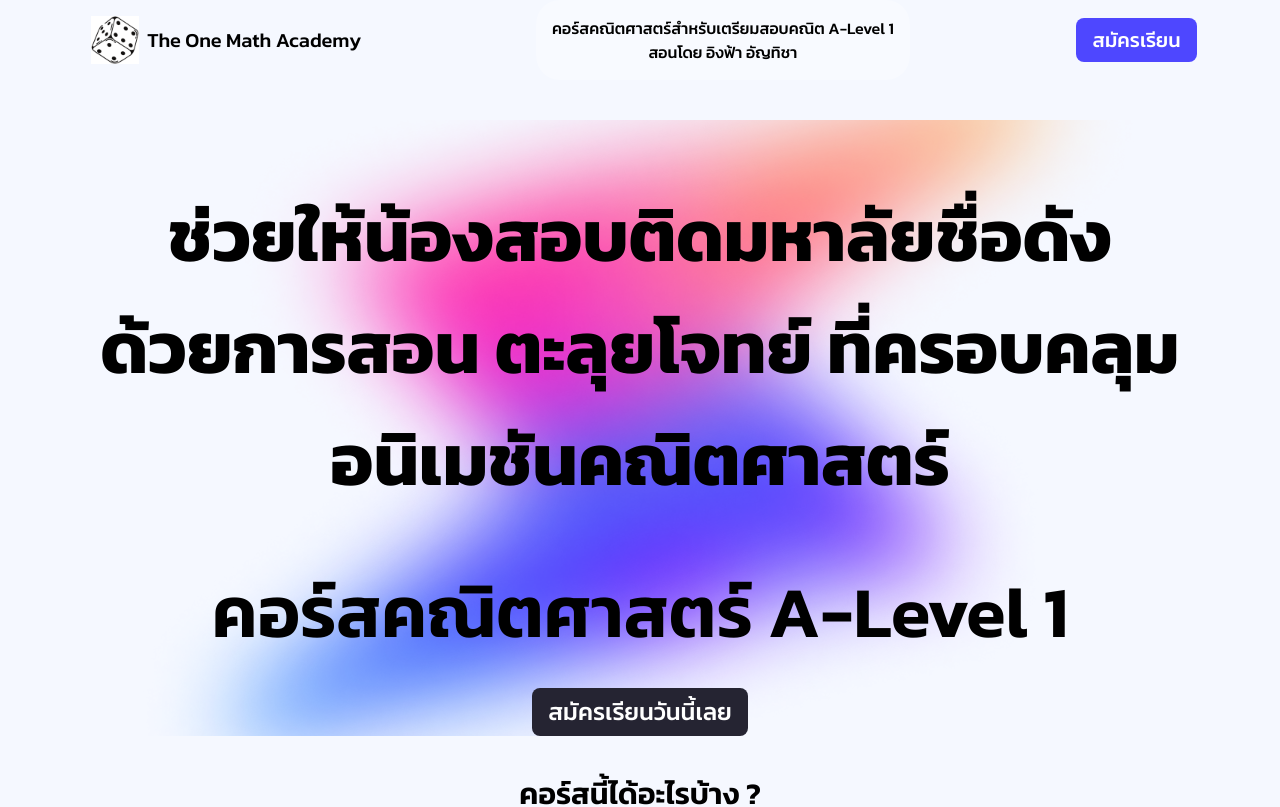
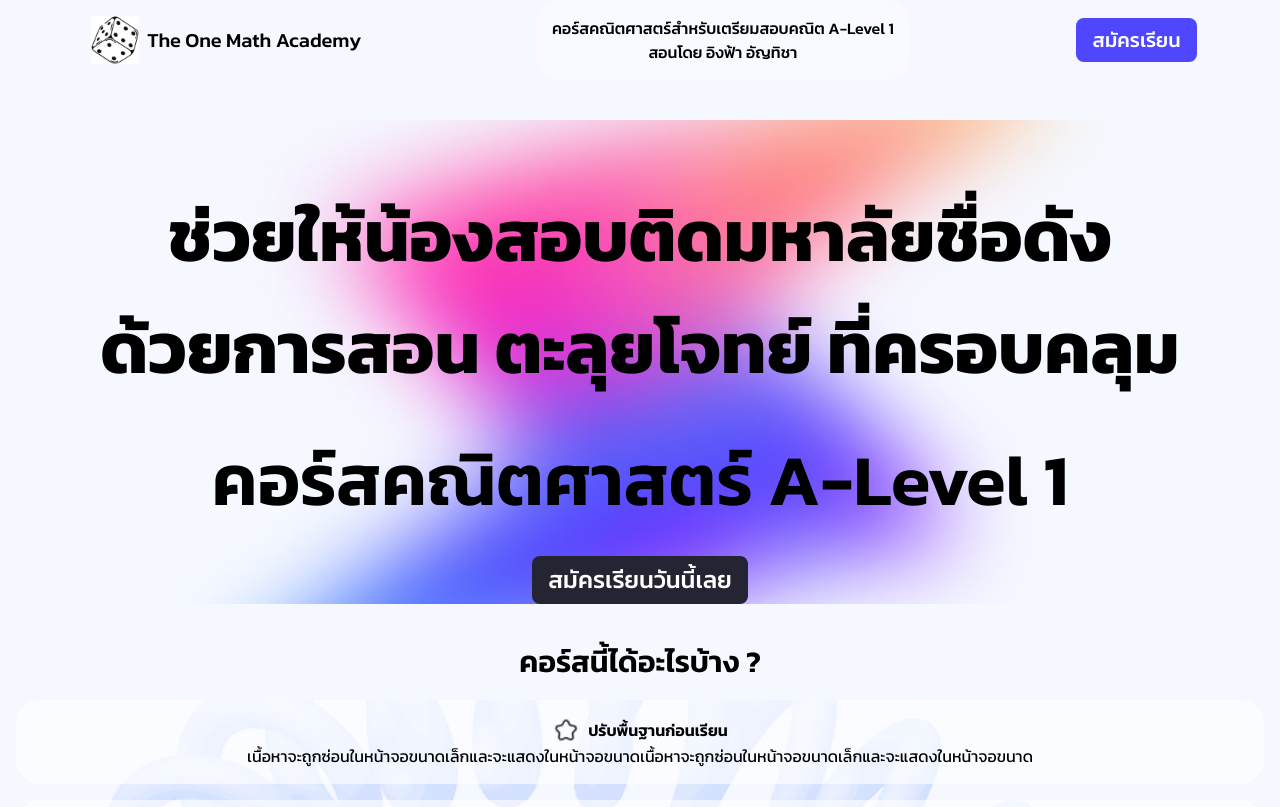
Before and after one commit to OX-TOPIS/the-one-math-landing, a React (Create React App) app: page / in a window 1280 px wide. Shown: the top 807 px of the page. Built offline with nearby package versions, Linux system fonts and the light colour scheme.

Commit message:
ขอความอธบายสงทเปลยนแปลง

```diff
--- a/src/App.js
+++ b/src/App.js
@@ -39,8 +39,8 @@ function App() {
             <div className="h-full flex flex-col justify-center items-center sm:m-10 relative bg-cover bg-center" style={{ backgroundImage: "url('/Mask.png')" }}>
                 <h1 className='font-bold text-2xl sm:text-base md:text-7xl text-center kanit-bold mb-4 md:mb-10 mt-20'>ช่วยให้น้องสอบติดมหาลัยชื่อดัง</h1>
                 <h1 className='font-bold text-2xl sm:text-base md:text-7xl text-center kanit-bold mb-4 md:mb-10'>ด้วยการสอน ตะลุยโจทย์ ที่ครอบคลุม</h1>
-                <h1 className='font-bold text-2xl sm:text-base md:text-7xl text-center kanit-bold mb-4 md:mb-20'>อนิเมชันคณิตศาสตร์</h1>
-                <h1 className='font-semibold text-2xl sm:text-base md:text-7xl text-center kanit-semibold'>คอร์สคณิตศาสตร์ A-Level 1</h1>
+                {/* <h1 className='font-bold text-2xl sm:text-base md:text-7xl text-center kanit-bold mb-4 md:mb-20'>อนิเมชันคณิตศาสตร์</h1> */}
+                <h1 className='font-semibold text-2xl sm:text-base md:text-7xl text-center kanit-semibold pt-5'>คอร์สคณิตศาสตร์ A-Level 1</h1>
                 <a href='#' className='kanit-medium text-white bg-tonedark1 pt-2 mt-10 pb-2 pr-4 pl-4 rounded-lg text-lg md:text-2xl'>สมัครเรียนวันนี้เลย</a>
             </div>
             {/* คอร์สนี้ได้อะไรบ้าง */}
@@ -137,7 +137,8 @@ function App() {
             </div>
             {/* ขอบคุณความคิดเห็นจากน้องๆและพี่ๆ */}
             <div>
-            <h2 className='text-center m-5 mt-10 text-3xl kanit-semibold'>ความคิดเห็นการสอน</h2>
+            <h2 className='text-center m-5 mt-10 text-3xl kanit-semibold'>
+ความคิดเห็นการสอน</h2>
             {/* <img src="/image 3.png" alt="Description of image" className='w-10/12 rounded-lg m-auto'/> */}
 
             <Swiper
@@ -154,6 +155,8 @@ function App() {
                 modules={[Autoplay, Pagination, Navigation]}
                 className="mySwiper"
             >
+                <SwiperSlide><img src="/IMG_2745.png" alt="Description of image" className='w-10/12 rounded-lg m-auto'/></SwiperSlide>
+                <SwiperSlide><img src="/IMG_3129.png" alt="Description of image" className='w-10/12 rounded-lg m-auto'/></SwiperSlide>
                 <SwiperSlide><img src="/image 3.png" alt="Description of image" className='w-10/12 rounded-lg m-auto'/></SwiperSlide>
                 <SwiperSlide><img src="/image 5.png" alt="Description of image" className='w-10/12 rounded-lg m-auto'/></SwiperSlide>
                 <SwiperSlide><img src="/image 6.png" alt="Description of image" className='w-10/12 rounded-lg m-auto'/></SwiperSlide>
```
Also changed, not shown: public/IMG_2745.png (added), public/IMG_3129.png (added).
